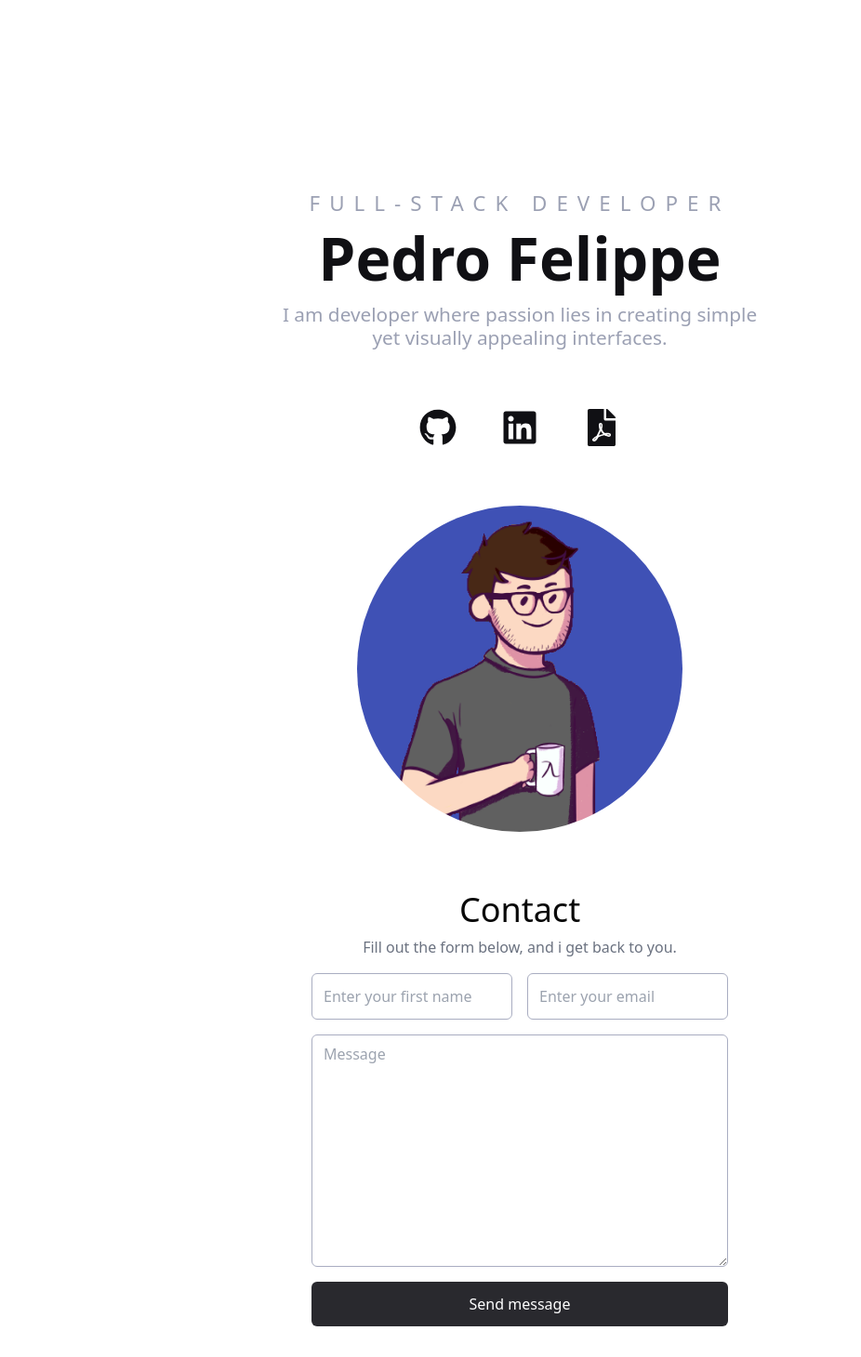
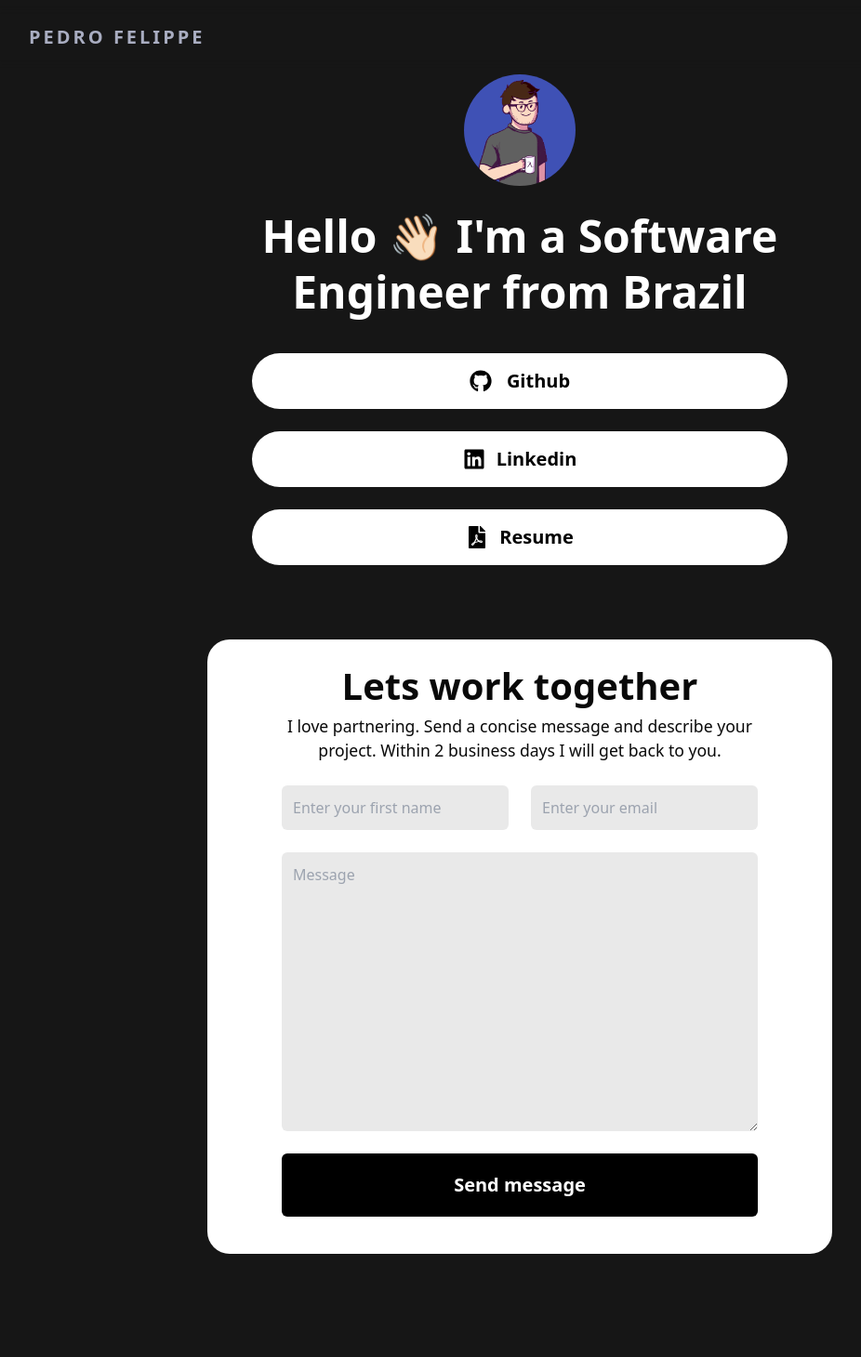
Before and after one commit to pefelippe/Portfolio, a Next.js app: page / in a window 1280 px wide. Shown: the top 1460 px of the page at 93% size, without its empty margins (81-1007 px from the left). Built offline with nearby package versions, Linux system fonts and the light colour scheme.

Commit message:
refactor portfolio

```diff
--- a/pages/_app.tsx
+++ b/pages/_app.tsx
@@ -1,4 +1,5 @@
 import { Analytics } from "@vercel/analytics/react";
+import { motion } from "framer-motion";
 
 import "../styles/globals.css";
 
@@ -8,11 +9,14 @@ import Footer from "../src/components/layout/Footer";
 import Header from "../src/components/layout/Header";
 export default function App({ Component, pageProps }: AppProps) {
   return (
-    <div
+    <motion.div
+      initial={{ opacity: 0 }}
+      animate={{ opacity: 1 }}
+      transition={{ duration: 1 }}
       className={`
     overflow-x-hidden overflow-y-scroll h-screen min-h-fit min-w-[400px] mx-auto scroll-smooth w-full
     scrollbar scrollbar-track-gray-400/20 scrollbar-thumb-blue scrollbar-track-[#929af6] overflow-hidden
-     font-sans text-white bg-[#fffff] antialiased `}
+     font-sans bg-[#161616]`}
     >
       <Head>
         <title>Pedro Felippe | Work in progress</title>
@@ -23,9 +27,9 @@ export default function App({ Component, pageProps }: AppProps) {
 
       <Analytics />
 
-      {/* <Header /> */}
+      <Header />
       <Component {...pageProps} />
       <Footer />
-    </div>
+    </motion.div>
   );
 }
--- a/pages/index.tsx
+++ b/pages/index.tsx
@@ -1,20 +1,12 @@
 import { motion } from "framer-motion";
 
-import Links from "../src/components/Links";
 import MessageForm from "../src/components/MessageForm";
 import HeroContent from "../src/content/HeroContent";
 
 export default function Home() {
   return (
-    <motion.div className=" flex flex-col px-10 max-w-screen-2xl mx-auto  gap-16 py-36 md:pt-52 items-center justify-center">
+    <motion.div className=" flex flex-col px-10 pb-20 max-w-6xl mx-auto gap-20 items-center justify-center  ">
       <HeroContent />
-      <Links />
-      <motion.img
-        src="/assets/avatar-pdr.png"
-        alt="me"
-        className="object-fit items-center max-w-[350px]
-        flex-shrink-1 object-cover transition-all flex  rounded-full "
-      />
       {/* <ProjectContent /> */}
       <MessageForm />
     </motion.div>
--- a/src/components/Links.tsx
+++ b/src/components/Links.tsx
@@ -4,33 +4,33 @@ import AnimatedBtn from "./animated/AnimatedBtn";
 
 function Links() {
   return (
-    <div className=" flex items-center space-x-12 justify-center ">
+    <div className=" flex items-center flex-col gap-6 w-full ">
       <AnimatedBtn
-        className="hover:text-blue"
+        className="rounded-full p-2 bg-[#fff]  w-full px-6 py-4 gap-6 font-bold"
         target="_blank"
         href="https://github.com/pefelippe"
       >
-        <div className=" flex justify-center items-center transition-all rounded-xl">
-          <FaGithub className="headerSocial" />
+        <div className=" flex justify-center items-center transition-all rounded-xl gap-4 text-xl">
+          <FaGithub className="headerSocial" /> <p>Github</p>
         </div>
       </AnimatedBtn>
 
       <AnimatedBtn
-        className="hover:text-blue"
+        className="rounded-full p-2 bg-[#fff]  w-full px-6 py-4 gap-6 font-bold"
         target="_blank"
         href="https://www.linkedin.com/in/pedro-felippe/"
       >
-        <div className=" flex justify-center items-center transition-all rounded-xl">
-          <FaLinkedin className="headerSocial" />
+        <div className=" justify-center flex items-center gap-3 transition-all rounded-xl text-xl">
+          <FaLinkedin className="headerSocial" /> <p>Linkedin </p>
         </div>
       </AnimatedBtn>
       <AnimatedBtn
-        className="hover:text-blue"
+        className="rounded-full p-2 bg-[#fff]  w-full px-6 py-4 gap-6 font-bold"
         target="_blank"
         href="https://docs.google.com/document/d/e/2PACX-1vQ0oK4H_ynaCvtXwtO4OvYmIIt4_6vn8lTQlWqj2KnoTR4ZfUWCzjpAuDPGToTPzwoqkN9FIEbiD7MU/pub"
       >
-        <div className="flex justify-center items-center transition-all rounded-xl">
-          <FaFilePdf className="headerSocial" />
+        <div className=" justify-center flex items-center gap-3 transition-all rounded-xl text-xl">
+          <FaFilePdf className="headerSocial" /> <p>Resume </p>
         </div>
       </AnimatedBtn>
     </div>
--- a/src/components/MessageForm.tsx
+++ b/src/components/MessageForm.tsx
@@ -1,4 +1,5 @@
 import emailjs from "@emailjs/browser";
+import { motion } from "framer-motion";
 import { useState } from "react";
 import { useForm } from "react-hook-form";
 import { SubmitHandler } from "react-hook-form/dist/types";
@@ -47,29 +48,28 @@ export default function MessageForm({}) {
   };
 
   return (
-    <div className="flex items-center justify-center h-fit min-h-[50vh] text-[#090909]  w-full ">
-      <div className="bg-white w-full max-w-md">
-        <h2 className="text-4xl font-medium mb-2 text-center  ">Contact</h2>
-        <p className="text-gray-500  mb-4 text-center ">
-          Fill out the form below, and i get back to you.
+    <div
+      className="flex flex-col items-center justify-center text-center h-fit  text-[#090909]
+     w-full max-w-2xl bg-[#fff] px-6 rounded-3xl pt-5 pb-10"
+    >
+      <p className="text-[2rem] md:text-[2.5rem]  font-bold ">
+        Lets work together
+      </p>
+      <p className="text-[1.1rem] max-w-lg font-medium pb-6 mx-auto ">
+        I love partnering. Send a concise message and describe your project.
+        Within 2 business days I will get back to you.
       </p>
       <form
         onSubmit={handleSubmit(onSubmit)}
-          className="gap-4 w-full flex flex-col mx-auto"
+        className="gap-6 w-full flex flex-col max-w-lg mx-auto "
       >
-          <div className="grid grid-cols-2 gap-4">
+        <div className="grid grid-cols-2 gap-6">
           <div className="space-y-4">
-              {/* <label
-                htmlFor="first-name"
-                className="block font-semibold text-gray-800"
-              >
-                First name
-              </label> */}
             <input
               {...register("firstName", { required: true, maxLength: 50 })}
               id="first-name"
               placeholder="Enter your first name"
-                className="border border-gray-300 px-3 py-3 w-full rounded-md focus:outline-none focus:ring focus:ring-blue-500"
+              className="bg-gray-800/10 px-3 py-3 w-full rounded-md focus:outline-none focus:ring focus:ring-blue-500"
             />
           </div>
           <input
@@ -77,7 +77,7 @@ export default function MessageForm({}) {
             id="email"
             placeholder="Enter your email"
             type="email"
-              className="border border-gray-300 px-3 py-3 w-full rounded-md focus:outline-none focus:ring focus:ring-blue-500"
+            className="bg-gray-800/10 px-3 py-3 w-full rounded-md focus:outline-none focus:ring focus:ring-blue-500"
           />
         </div>
 
@@ -85,18 +85,18 @@ export default function MessageForm({}) {
           {...register("message", { required: true, maxLength: 500 })}
           id="message"
           placeholder="Message"
-            className="border border-gray-300 px-3 py-2 w-full rounded-md focus:outline-none focus:ring focus:ring-blue-500 min-h-[250px]"
+          className="  px-3 py-3 w-full rounded-md
+            focus:outline-none focus:ring focus:ring-blue-500 min-h-[300px] bg-gray-800/10 "
         />
 
-          <button
+        <motion.button
           type="submit"
-            className="bg-gray-800  text-white py-3 px-12 rounded-md justify-center
-             hover:bg-gray-700 focus:outline-none focus:ring focus:ring-blue-500 max-md:w-full"
+          className="bg-[#000]  text-white py-5 px-12 rounded-md justify-center transition-all font-semibold text-xl
+             hover:[#000]/80 focus:outline-none focus:ring focus:ring-blue-500 max-md:w-full"
         >
           {isLoading ? "Sending..." : "Send message"}
-          </button>
+        </motion.button>
       </form>
-      </div>
     </div>
   );
 }
--- a/src/components/ProjectCard.tsx
+++ b/src/components/ProjectCard.tsx
@@ -24,13 +24,17 @@ function ProjectCard({
     <motion.div transition={{ duration: 1 }}>
       <Link
         className="flex flex-col mx-auto  w-full  justify-start  min-h-fit h-full
-       items-center text-start    "
+       items-center text-start rounded-3xl   overflow-hidden"
         href={link}
       >
         <motion.img
+          whileHover={{
+            scale: 1.1,
+            transition: { duration: 0.1 },
+          }}
           src={imgUrl}
           alt="card image"
-          className="flex-shrink-0 object-cover transition-all flex h-full w-full  rounded-[10px] "
+          className="flex-shrink-0 object-cover transition-all flex h-full w-full rounded-3xl  "
         />
       </Link>
     </motion.div>
--- a/src/components/animated/AnimatedBtn.tsx
+++ b/src/components/animated/AnimatedBtn.tsx
@@ -1,5 +1,4 @@
 import { motion } from "framer-motion";
-import React from "react";
 
 interface iBtnProps {
   href?: string;
--- a/src/components/layout/Footer.tsx
+++ b/src/components/layout/Footer.tsx
@@ -10,7 +10,7 @@ function Footer() {
     font-thin text-sm md:text-md  mx-auto   flex   w-screen flex-col  mr-[15.5px]"
     >
       <div className="w-full max-w-7xl justify-center items-start mx-auto  flex">
-        <p className="flex text-md">Pedro Felippe © {year}</p>
+        <p className="flex text-lg">Pedro Felippe © {year}</p>
       </div>
     </motion.footer>
   );
--- a/src/components/layout/Header.tsx
+++ b/src/components/layout/Header.tsx
@@ -1,18 +1,22 @@
 import { motion } from "framer-motion";
+import Link from "next/link";
 
 const Navbar = () => {
   return (
     <motion.nav
       className=" z-40 w-full backdrop-blur  transition-colors
-    duration-500 left-0 right-0 top-0  text-gray-100 h-[10vh]
-    items-center justify-center flex mx-auto  max-w-screen-2xl p-10
+    duration-500 left-0 right-0 top-0  text-gray-300 h-[10vh]
+    items-center justify-center flex mx-auto  max-w-6xl p-10
      border-gray-700/10  max-md:px-8  py-4 text-base
-    leading-6 font-normal text-slate-700 dark:text-slate-200 bg-white"
+    leading-6 font-normal text-slate-700 dark:text-slate-200"
     >
-      <div className="flex w-full  justify-between items-center space-x-2 ">
-        <p className="font-bold text-xl   px-2 py-2 rounded-md tracking-[3px] uppercase">
-          PedroFelippe
-        </p>
+      <div className="flex w-full  justify-start items-center space-x-2 ">
+        <Link
+          href="/"
+          className="font-bold text-xl   px-2 py-2 rounded-md tracking-[3px] uppercase"
+        >
+          Pedro Felippe
+        </Link>
       </div>
     </motion.nav>
   );
--- a/src/content/HeroContent.tsx
+++ b/src/content/HeroContent.tsx
@@ -1,32 +1,21 @@
 /* eslint-disable react/no-unescaped-entities */
 import { motion } from "framer-motion";
 
+import Links from "../components/Links";
+
 export default function About() {
   return (
-    <motion.div
-      initial={{ opacity: 0 }}
-      animate={{ opacity: 1 }}
-      transition={{ duration: 1 }}
-      className="relative flex flex-col  items-center mx-auto  w-full
-    text-center leading-none  justify-center
-"
-    >
-      <div className=" flex flex-col text-center items-center ">
-        <p className="text-[1.4rem]   text-gray-100 tracking-[5px] md:tracking-[10px] font-normal mb-4 ">
-          FULL-STACK DEVELOPER
-        </p>
-        <p
-          className="text-[3rem] md:text-[4rem] text-gray-900
-         font-bold mb-4"
-        >
-          Pedro Felippe
-        </p>
-        <p className="max-w-lg  text-[1.3rem]  text-gray-100  font-normal  leading-[1.2]">
-          I am developer where passion lies in creating simple yet visually
-          appealing interfaces.
-        </p>
+    <motion.div className="flex flex-col text-center items-center  rounded-3xl  w-full justify-around  gap-6 max-w-xl">
+      <motion.img
+        src="/assets/avatar-pdr.png"
+        alt="me"
+        className="h-[120px] w-[120px] rounded-full"
+      />
+      <p className="text-[2rem] sm:text-[2.5rem] md:text-[3rem]  text-white leading-tight font-semibold   max-w-xl pb-3">
+        Hello 👋🏻 I'm a Software Engineer from Brazil
+      </p>
 
-      </div>
+      <Links />
     </motion.div>
   );
 }
--- a/styles/globals.css
+++ b/styles/globals.css
@@ -54,7 +54,7 @@
 }
 
 .headerSocial {
-  @apply h-10 w-10 text-gray-900 hover:text-blue;
+  @apply h-6 w-6;
 }
 
 .contactInput {
```
Also changed, not shown: src/content/ProjectContent.tsx (+6 -9 lines). Lines whose indentation alone changed are shown as unchanged.
